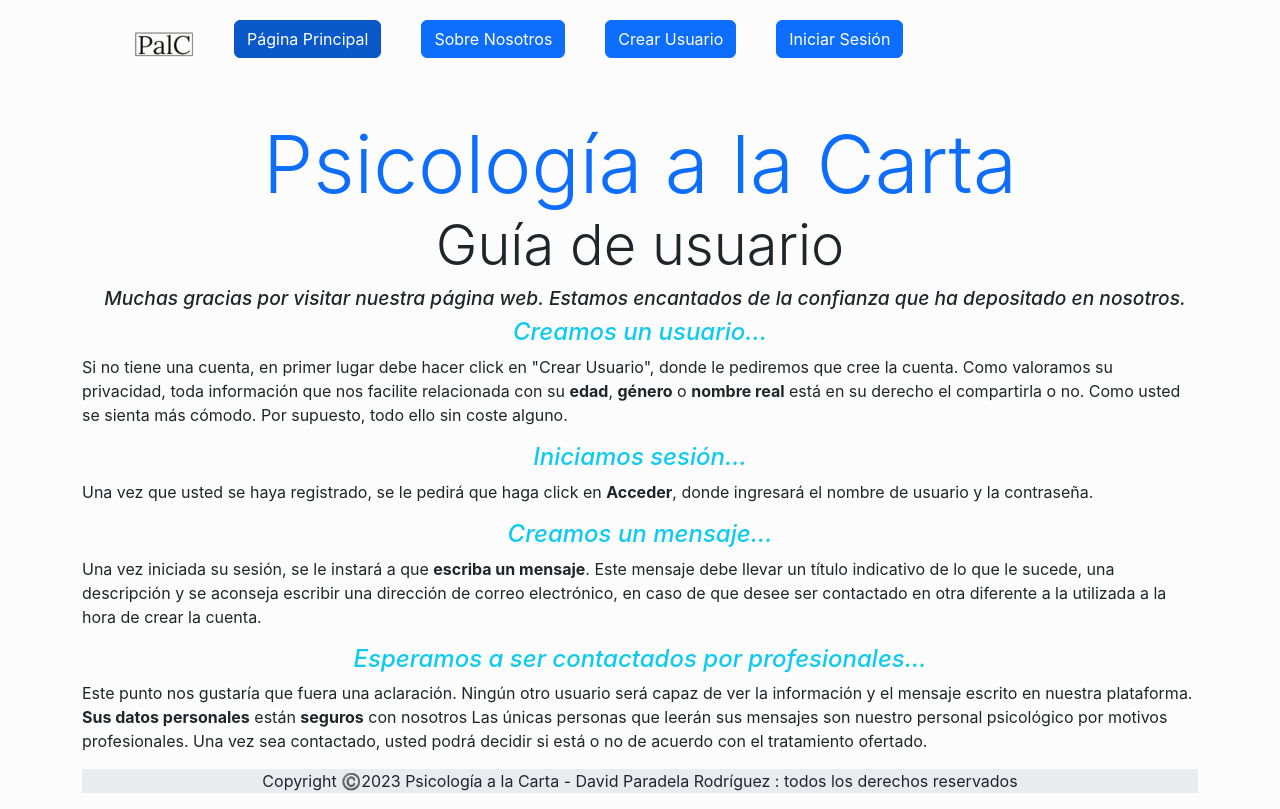
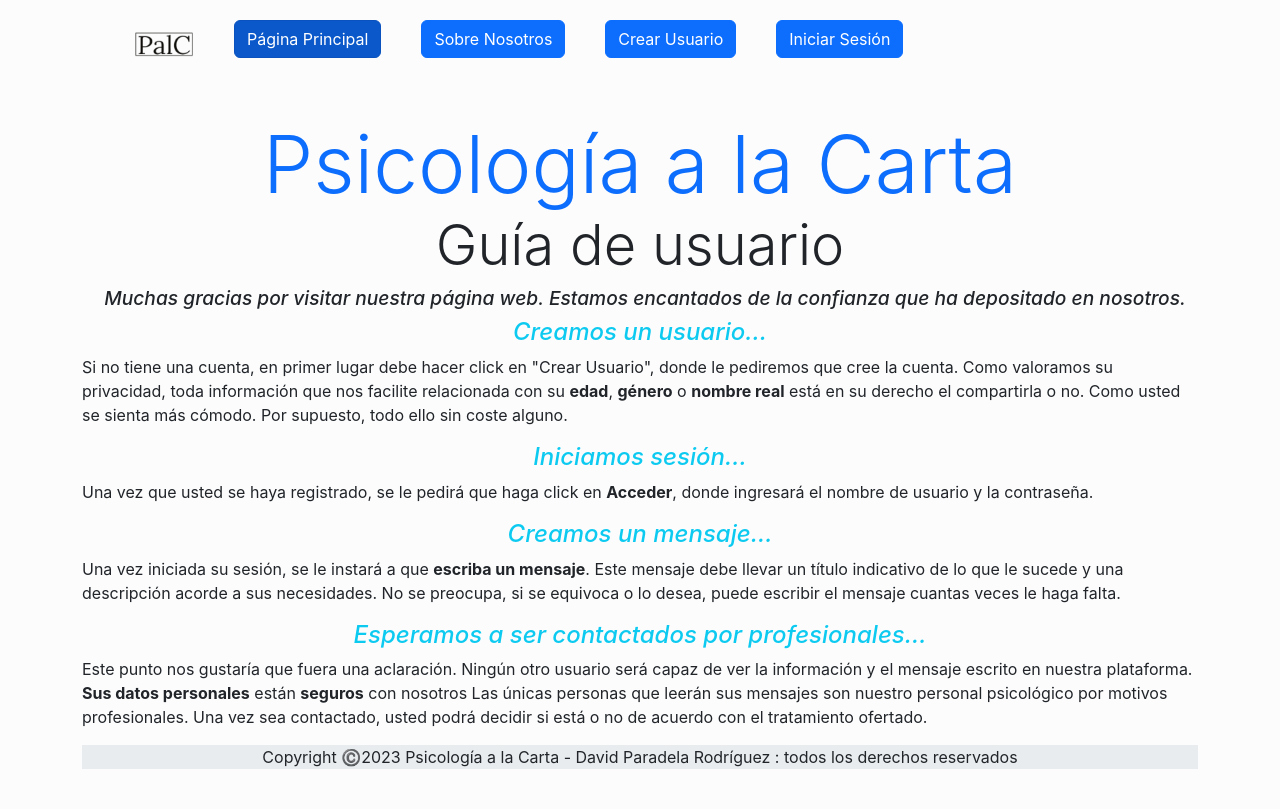
Before and after one commit to davidlanguage/ilernafinal, a React (Create React App) app: page / in a window 1280 px wide. Built offline with nearby package versions, Linux system fonts and the light colour scheme; no server answers.

Commit message:
texto presentación lógica

```diff
--- a/src/vistas/PaginaPrincipal.jsx
+++ b/src/vistas/PaginaPrincipal.jsx
@@ -28,9 +28,7 @@ export const PaginaPrincipal = () => {
             <h4 className="fs-4 lh-4 text-center text-info">Creamos un mensaje...</h4>
             <p className="text-start">
               Una vez iniciada su sesión, se le instará a que <b>escriba un mensaje</b>. Este mensaje debe llevar un título indicativo
-              de lo que le sucede, una descripción y se aconseja escribir una dirección de correo
-              electrónico, en caso de que desee ser contactado en otra diferente
-              a la utilizada a la hora de crear la cuenta.
+              de lo que le sucede y una descripción acorde a sus necesidades. No se preocupa, si se equivoca o lo desea, puede escribir el mensaje cuantas veces le haga falta.
             </p>
             <h4 className="fs-4 lh-4 text-center text-info">Esperamos a ser contactados por profesionales...</h4>
             <p className="text-start">
```
